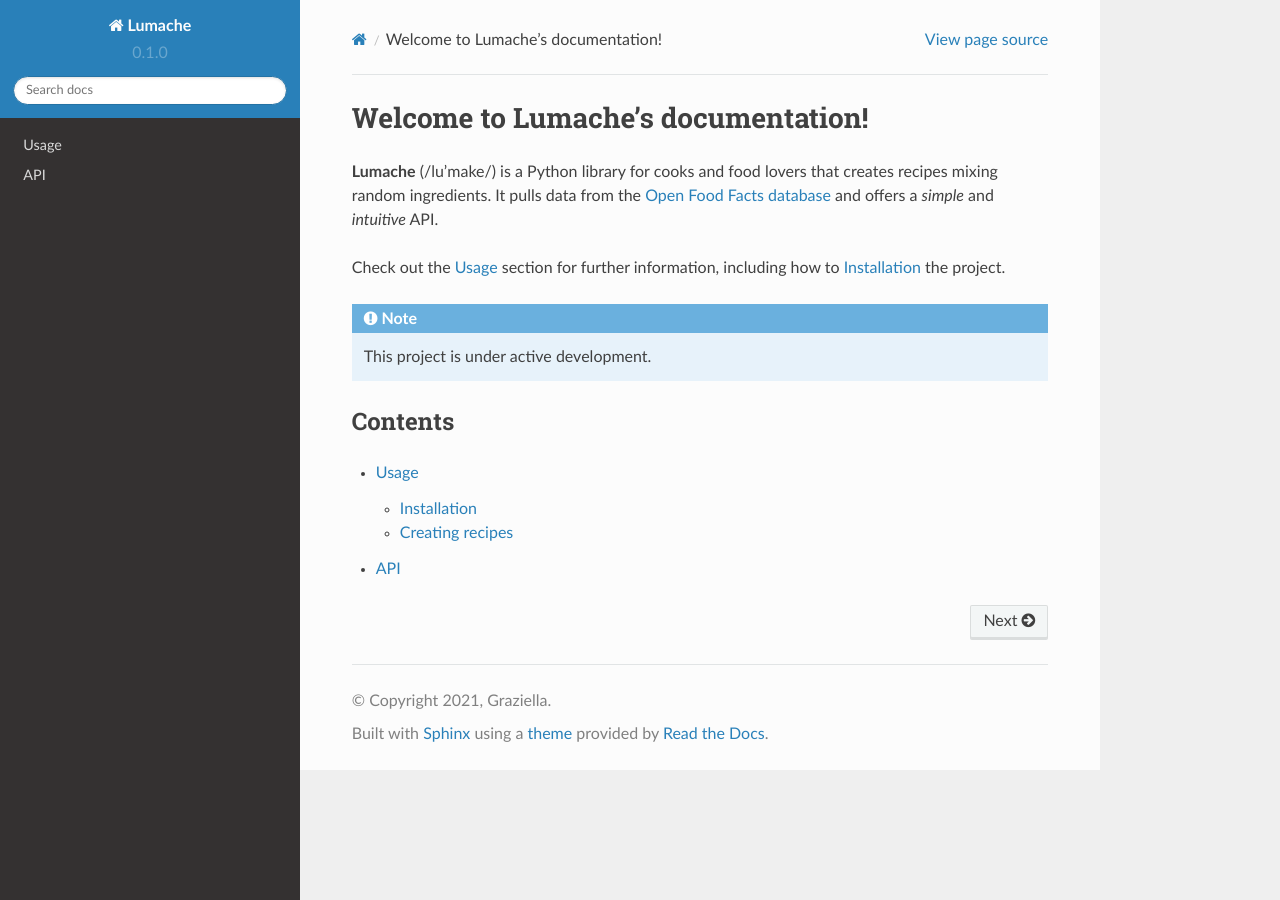
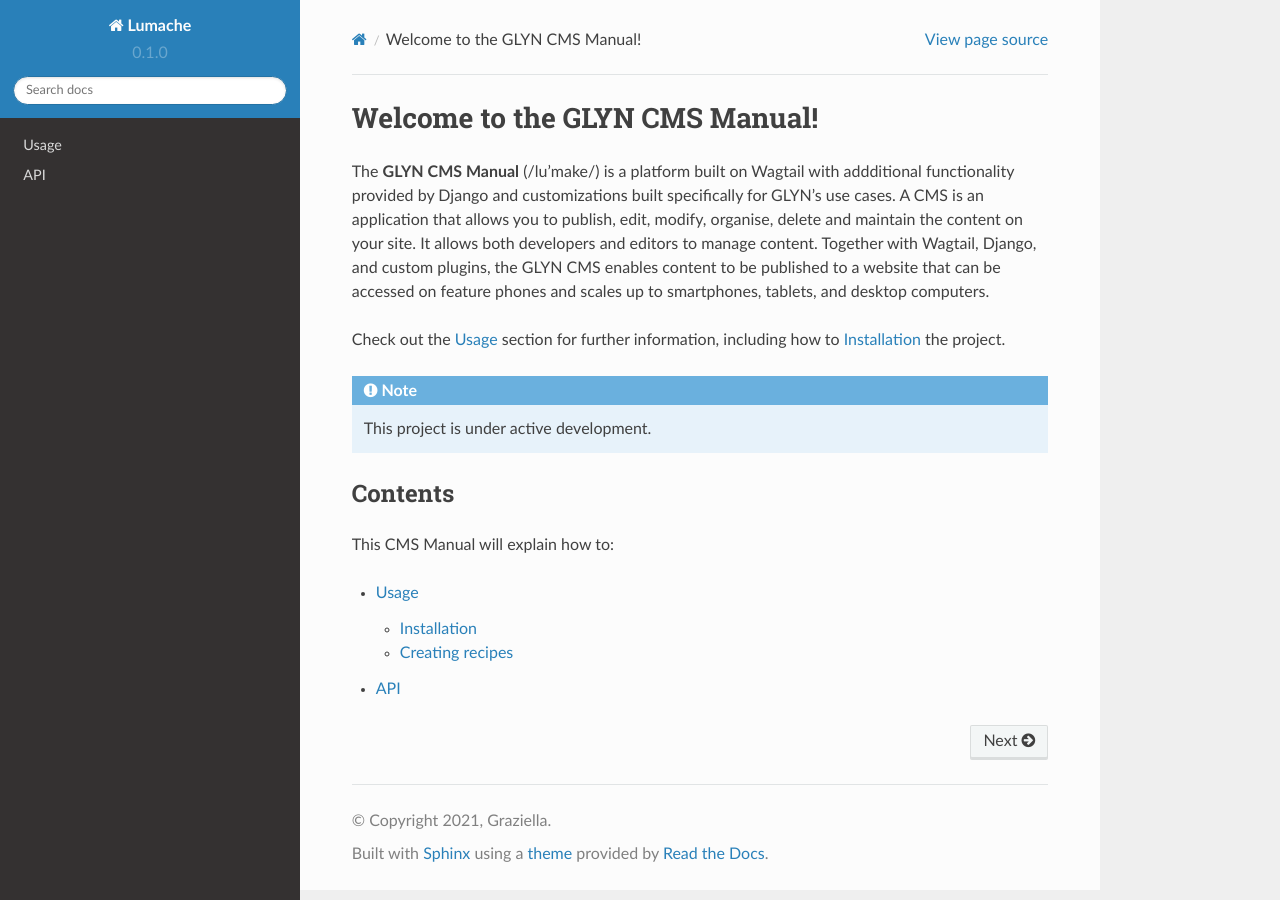
Before and after one commit to matchstick-studio/glyn-manual, a Sphinx documentation site: the page built from docs/source/index.rst, in a window 1280 px wide. Built offline with Sphinx 7.4.7 and the Read the Docs theme 2.0.0, drawn with Linux system fonts in a browser that asks for light colours.

Commit message:
Update index.rst

```diff
--- a/docs/source/index.rst
+++ b/docs/source/index.rst
@@ -1,10 +1,7 @@
-Welcome to Lumache's documentation!
+Welcome to the GLYN CMS Manual!
 ===================================
 
-**Lumache** (/lu'make/) is a Python library for cooks and food lovers
-that creates recipes mixing random ingredients.
-It pulls data from the `Open Food Facts database <https://world.openfoodfacts.org/>`_
-and offers a *simple* and *intuitive* API.
+The **GLYN CMS Manual** (/lu'make/) is a platform built on Wagtail with addditional functionality provided by Django and customizations built specifically for GLYN's use cases. A CMS is an application that allows you to publish, edit, modify, organise, delete and maintain the content on your site. It allows both developers and editors to manage content. Together with Wagtail, Django, and custom plugins, the GLYN CMS enables content to be published to a website that can be accessed on feature phones and scales up to smartphones, tablets, and desktop computers.
 
 Check out the :doc:`usage` section for further information, including
 how to :ref:`installation` the project.
@@ -15,6 +12,7 @@
 
 Contents
 --------
+This CMS Manual will explain how to:
 
 .. toctree::
 
```
